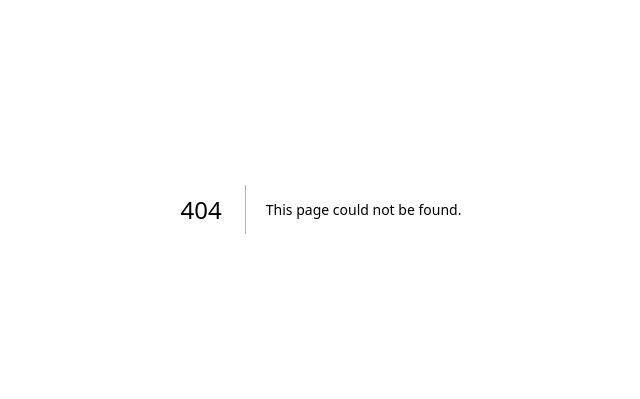
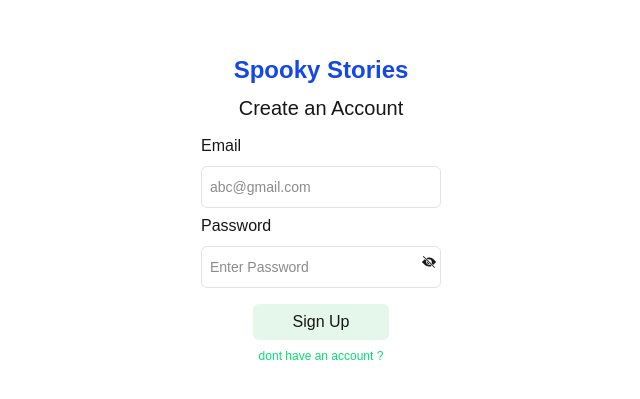
Before and after one commit to M-Atif-Sarwar/spooky-stories, a Next.js app in the folder front-end/: page /login in a window 1280 px wide. Before the commit this address had no page. Shown: the part 191-590 px from the top of the page, without its empty margins (319-959 px from the left). Built offline with nearby package versions, Linux system fonts and the light colour scheme.

Commit message:
previous changes

```diff
--- a/front-end/next.config.ts
+++ b/front-end/next.config.ts
@@ -4,14 +4,6 @@ const nextConfig: NextConfig = {
   /* config options here */
   reactCompiler: true,
  //
-  async rewrites() {
-    return [
-      {
-        source: "/api/:path*",
-        destination: "http://localhost:4000/:path*",
-      },
-    ];
-  },
 
 };
 
--- /dev/null
+++ b/front-end/src/app/(auth)/login/page.tsx
@@ -0,0 +1,113 @@
+"use client"
+import { loginSchema } from "@/validations/userValidation";
+import {z} from "zod"
+import { useForm, Watch } from 'react-hook-form'
+import { zodResolver } from "@hookform/resolvers/zod";
+import { FormFields } from '@/components/formInputField';
+import { useState, useTransition } from "react";
+import { useRouter } from "next/navigation";
+import Link from "next/link";
+
+export type LoginData=z.infer<typeof loginSchema>
+interface LogedinUser{
+  email: string;
+  password: string;
+}
+
+export default function Login()  {
+    // setting up useform hook
+    const {
+        register,
+        handleSubmit,
+        formState: { errors },
+        watch,
+
+    }=useForm<LoginData>({
+        mode:"onChange",
+        resolver:zodResolver(loginSchema)
+    })
+
+    const [displayError,setDisplayError]=useState<string |null >(null)
+    const [isPending, startTransition] = useTransition()
+    const router = useRouter();
+
+    // enabling and isabling button in useform hook
+    const watchAllFields = watch()
+    const isDisabled = !watchAllFields.email || !watchAllFields.password;
+
+
+    // add signup fuction
+    const loginHandler=async(data:LoginData)=>{
+      console.log(data)
+
+      // sending and recivind data from api
+      try {
+         const response=await fetch('api/login',{
+            method:'POST',
+            credentials:'include',
+            headers:{"Content-Type":"application/json"},
+            body:JSON.stringify(data)
+        })
+
+          const recievedData= await response.json()
+          if(!response.ok){
+             throw new Error(recievedData.message)
+          }
+
+         console.log(recievedData)
+         router.push('/')
+
+      } catch (error) {
+         if(error instanceof Error){
+          setDisplayError(error.message)
+         }
+      }
+    }
+  return (
+    <>
+       <div className="flex flex-col justify-center items-center min-h-screen gap-y-2 ">
+
+       <h1 className="text-2xl text-blue-700 font-extrabold">Spooky Stories</h1>
+
+       <form
+       onSubmit={handleSubmit(loginHandler)}
+       >
+        <h2 className="text-xl text-center mt=3 mb-3">Create an Account</h2>
+
+        <FormFields
+        label='Email'
+        type='email'
+        register={register}
+        name='email'
+        placeholder="abc@gmail.com"
+        error={errors.email}
+        ></FormFields>
+
+
+        <FormFields
+        label='Password'
+        type='password'
+        register={register}
+        name='password'
+        placeholder="Enter Password"
+        error={errors.password}
+        ></FormFields>
+
+         {displayError && <p className="text-red-600">{displayError}</p>}
+
+         <button  disabled={isDisabled}
+            className={`bg-green-600 px-10 py-1.5 rounded-md block mx-auto mt-4 ${isDisabled ? 'bg-green-600/10' : 'bg-green-600'}`}>
+            {isPending ? "Signing Up..." : "Sign Up"}
+         </button>
+
+          <div className="flex justify-center mt-2">
+            <Link href="/signUp" className="text-xs text-green-400">
+               dont have an account ?
+            </Link>
+         </div>
+       </form>
+
+       </div>
+    </>
+  )
+}
--- /dev/null
+++ b/front-end/src/app/api/(auth)/login/route.ts
@@ -0,0 +1,51 @@
+
+import { NextRequest, NextResponse } from "next/server";
+
+export async function POST(req:NextRequest){
+    const {email,password}=await req.json()
+    console.log(`email " ${email}, password ${password}`)
+    const url = `${process.env.NEXT_PUBLIC_BASE_URL}/auth/login`
+    console.log(url)
+
+    if(!email || !password){
+     return NextResponse.json({success:false,message:"all field are required"},{status:400})
+    }
+
+    //sending request to cutoms nodejs backend
+    try {
+        const response=await fetch(url,{
+            method:'POST',
+            credentials:'include',
+            headers:{"Content-Type":"application/json"},
+            body:JSON.stringify({email,password})
+        })
+
+        const data= await response.json()
+        if(!response.ok){
+             return  NextResponse.json({success:false,message:data.message},{status:response.status})
+        }
+
+        // setting and adding cookies
+        const cookiHeader=response.headers.get('Set-Cookie')
+        if(!cookiHeader){
+            return  NextResponse.json({success:false,message:'no cookies found from server'},{status:500})
+        }
+
+         const res= NextResponse.json({
+                success: true,
+                message: "Login successful",
+                data: data.data,
+            },{status:200});
+
+        res.headers.append('Set-Cookie',cookiHeader)
+
+        return  res
+
+    } catch (error) {
+        if(error instanceof Error){
+            // console.log(error)
+             return  NextResponse.json({success:false,message:error.message,},{status:500})
+
+        }
+    }
+}
```
Also changed, not shown: 1 other file (tests, documents, lock files or other folders).
